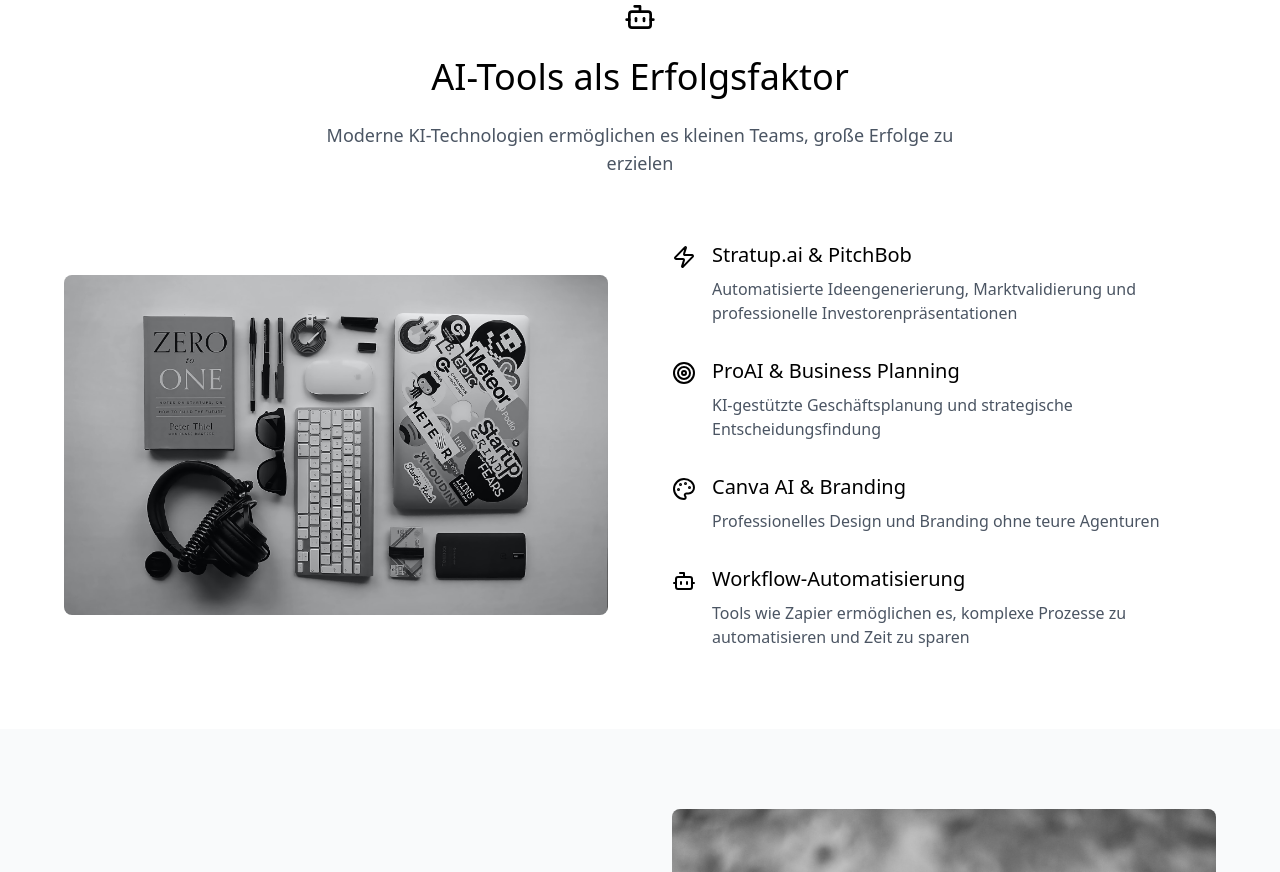
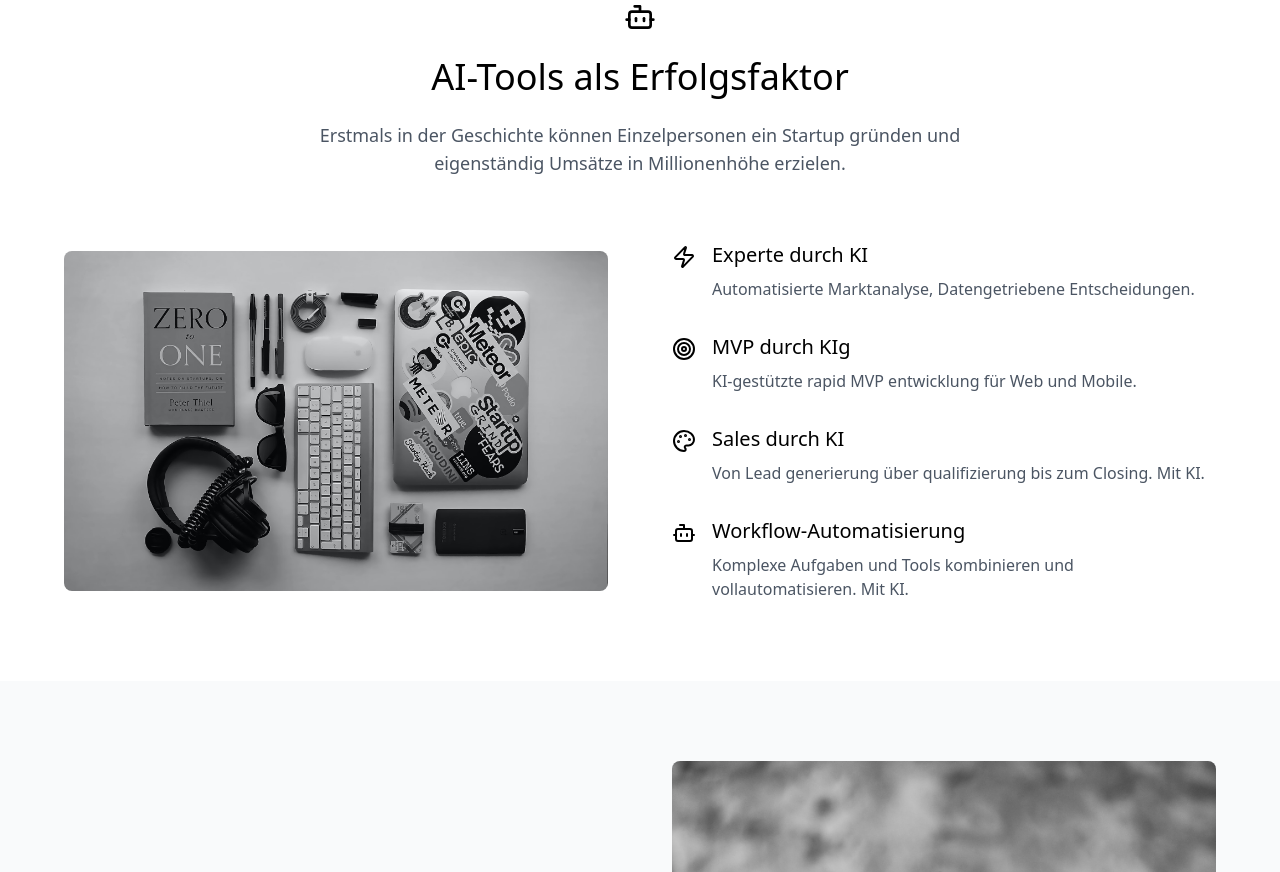
Before and after one commit to TortillaJackson/thedump, a React (Vite) app: page / in a window 1280 px wide. Shown: the part 2220-3092 px from the top of the page. Built offline with nearby package versions, Linux system fonts and the light colour scheme.

Commit message:
Update AITools.tsx

```diff
--- a/src/components/AITools.tsx
+++ b/src/components/AITools.tsx
@@ -12,7 +12,7 @@ export const AITools = () => {
             </div>
             <h2 className="text-4xl font-light text-black">AI-Tools als Erfolgsfaktor</h2>
             <p className="text-lg text-gray-600 font-light max-w-2xl mx-auto">
-              Moderne KI-Technologien ermöglichen es kleinen Teams, große Erfolge zu erzielen
+              Erstmals in der Geschichte können Einzelpersonen ein Startup gründen und eigenständig Umsätze in Millionenhöhe erzielen.
             </p>
           </div>
 
@@ -31,9 +31,9 @@ export const AITools = () => {
               <div className="flex items-start space-x-4">
                 <Zap className="h-6 w-6 text-black mt-1 flex-shrink-0" />
                 <div>
-                  <h3 className="text-xl font-medium text-black mb-2">Stratup.ai & PitchBob</h3>
+                  <h3 className="text-xl font-medium text-black mb-2">Experte durch KI</h3>
                   <p className="text-gray-600 font-light">
-                    Automatisierte Ideengenerierung, Marktvalidierung und professionelle Investorenpräsentationen
+                    Automatisierte Marktanalyse, Datengetriebene Entscheidungen.
                   </p>
                 </div>
               </div>
@@ -41,9 +41,9 @@ export const AITools = () => {
               <div className="flex items-start space-x-4">
                 <Target className="h-6 w-6 text-black mt-1 flex-shrink-0" />
                 <div>
-                  <h3 className="text-xl font-medium text-black mb-2">ProAI & Business Planning</h3>
+                  <h3 className="text-xl font-medium text-black mb-2">MVP durch KIg</h3>
                   <p className="text-gray-600 font-light">
-                    KI-gestützte Geschäftsplanung und strategische Entscheidungsfindung
+                    KI-gestützte rapid MVP entwicklung für Web und Mobile.
                   </p>
                 </div>
               </div>
@@ -51,9 +51,9 @@ export const AITools = () => {
               <div className="flex items-start space-x-4">
                 <Palette className="h-6 w-6 text-black mt-1 flex-shrink-0" />
                 <div>
-                  <h3 className="text-xl font-medium text-black mb-2">Canva AI & Branding</h3>
+                  <h3 className="text-xl font-medium text-black mb-2">Sales durch KI</h3>
                   <p className="text-gray-600 font-light">
-                    Professionelles Design und Branding ohne teure Agenturen
+                    Von Lead generierung über qualifizierung bis zum Closing. Mit KI.
                   </p>
                 </div>
               </div>
@@ -63,7 +63,7 @@ export const AITools = () => {
                 <div>
                   <h3 className="text-xl font-medium text-black mb-2">Workflow-Automatisierung</h3>
                   <p className="text-gray-600 font-light">
-                    Tools wie Zapier ermöglichen es, komplexe Prozesse zu automatisieren und Zeit zu sparen
+                    Komplexe Aufgaben und Tools kombinieren und vollautomatisieren. Mit KI.
                   </p>
                 </div>
               </div>
```
